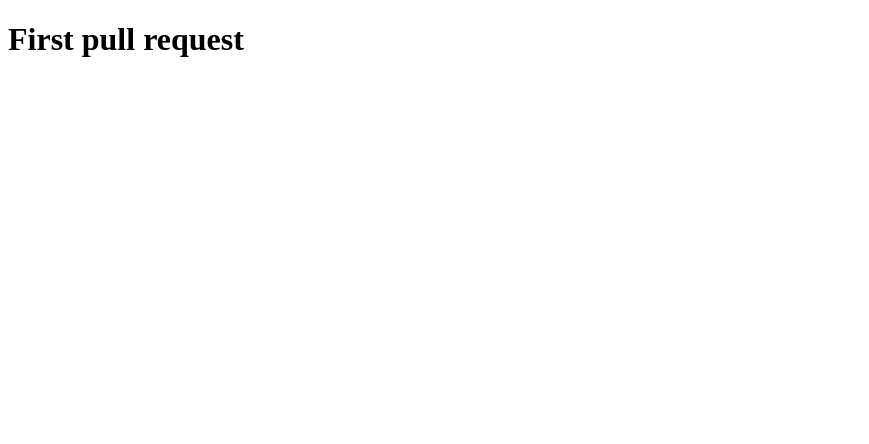
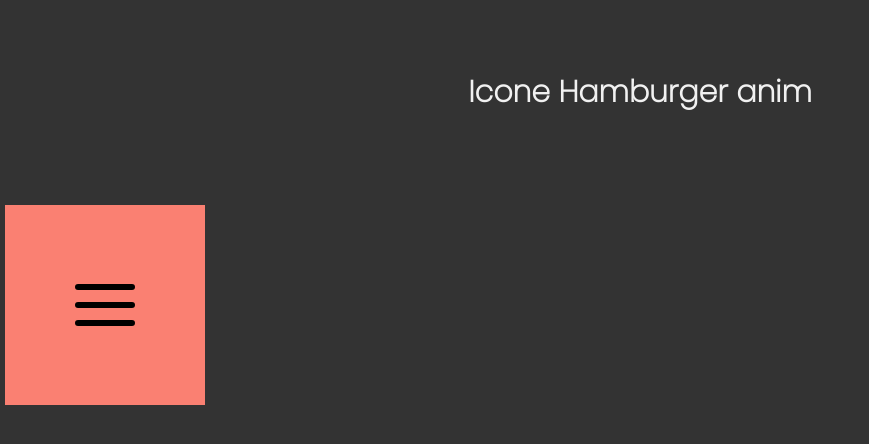
Before and after one commit to tommylee1999/ProjetProgWeb, a plain HTML site: page index.html in a window 1280 px wide. Shown: the whole page, without its empty margins (0-869 px from the left). Drawn offline with Linux system fonts and the light colour scheme.

Commit message:
Menu Icon

```diff
--- a/index.html
+++ b/index.html
@@ -1,12 +1,23 @@
 <!DOCTYPE html>
-<html lang="en">
+<html lang="fr">
 <head>
     <meta charset="UTF-8">
     <meta http-equiv="X-UA-Compatible" content="IE=edge">
     <meta name="viewport" content="width=device-width, initial-scale=1.0">
-    <title>Document</title>
+    <title>Index</title>
+    <link rel="stylesheet" href="style.css">
+    <link rel="preconnect" href="https://fonts.gstatic.com">
+    <link href="https://fonts.googleapis.com/css2?family=Poppins:wght@200&display=swap" rel="stylesheet">
 </head>
 <body>
-    <h1>First pull request</h1>
+    <h1>Icone Hamburger anim</h1>
+    <div class = "box">
+        <div class = "hamburgerMenu">
+            <div class = "lignes"></div>
+            <div class = "lignes"></div>
+            <div class = "lignes"></div>
+        </div>
+    </div>
+    <script type="text/javascript" src="script.js"></script>
 </body>
 </html>
--- /dev/null
+++ b/script.js
@@ -0,0 +1,15 @@
+/*Animation hamburgerMenu*/
+
+const hamburgerBtn = document.querySelectorAll('.hamburgerMenu');
+hamburgerBtn.forEach(btn => {
+    btn.addEventListener('click',() => {
+        btn.classList.toggle('active');
+    })
+});
+
+const text = document.querySelectorAll('navigationLinks');
+text.forEach(btn => {
+    btn.addEventListener('click',() => {
+        btn.classList.toggle('active');
+    })
+})
--- /dev/null
+++ b/style.css
@@ -0,0 +1,64 @@
+body{
+    margin:0;
+    padding:0;
+    background: #333;
+    font-family: 'Poppins';
+}
+
+h1{
+    font-size:30px;
+    color: #f1f1f1;
+    text-align: center;
+    margin-bottom: 90px;
+    margin-top:70px;
+}
+.box{
+    height: 200px;
+    width: 200px;
+    background: salmon;
+    margin-left: 5px;
+    margin-right: 5px;
+    margin-bottom: 10px;
+    display: flex;
+    justify-content: center;
+    align-items: center;
+    position: relative;
+}
+
+.hamburgerMenu{
+    width: 60px;
+    height: 42px;
+    cursor: pointer;
+    position: relative;
+}
+
+.lignes{
+    width: 100%;
+    height: 6px;
+    border-radius: 5px;
+    background: #000;
+    position: absolute;
+    transition: all .5s ease-in-out;
+}
+
+.lignes:nth-child(1){
+    top: 0px;
+}
+.lignes:nth-child(2){
+    top: 18px;
+}
+.lignes:nth-child(3){
+    top: 36px;
+}
+
+/*Animation*/
+
+.hamburgerMenu.active .lignes:nth-child(1){
+    opacity: 0;
+    transform: translateX(-100%);
+}
+
+.hamburgerMenu.active .lignes:nth-child(3){
+    opacity: 0;
+    transform: translateX(100%);
+}
```
